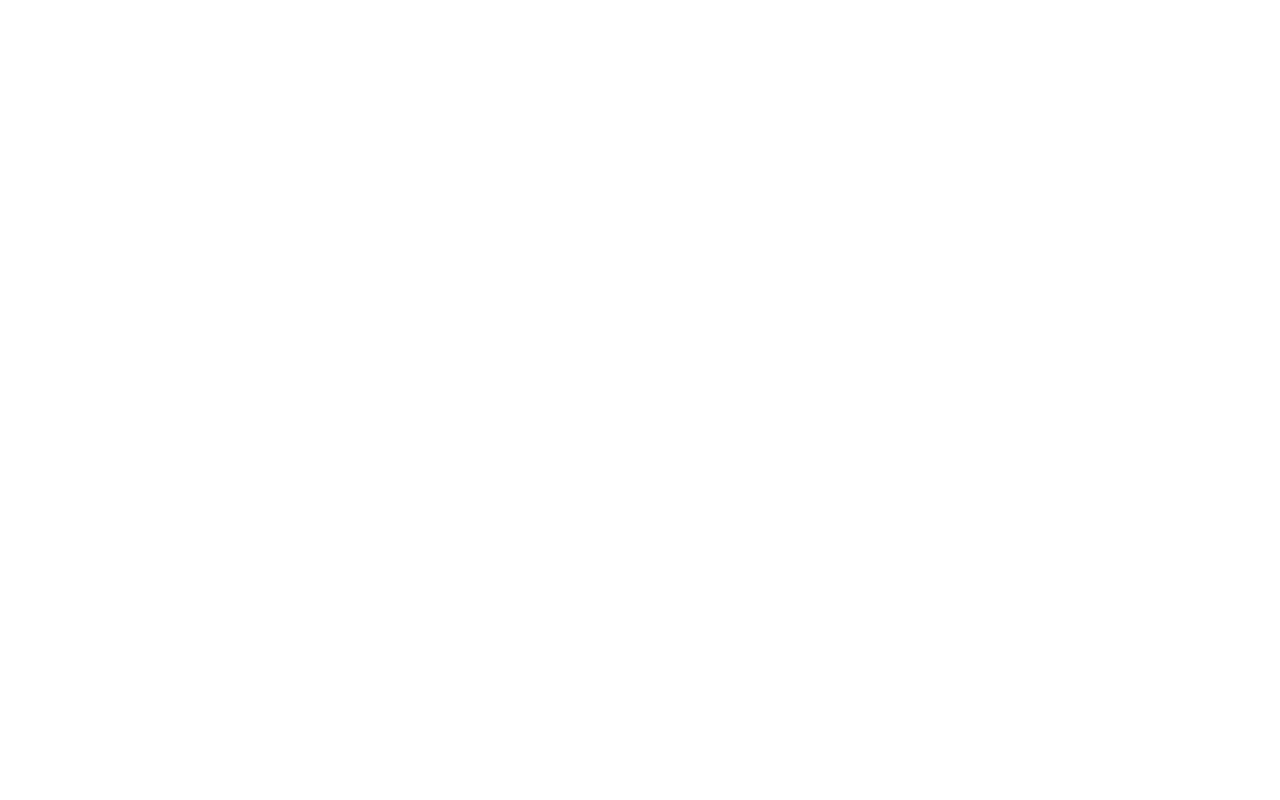
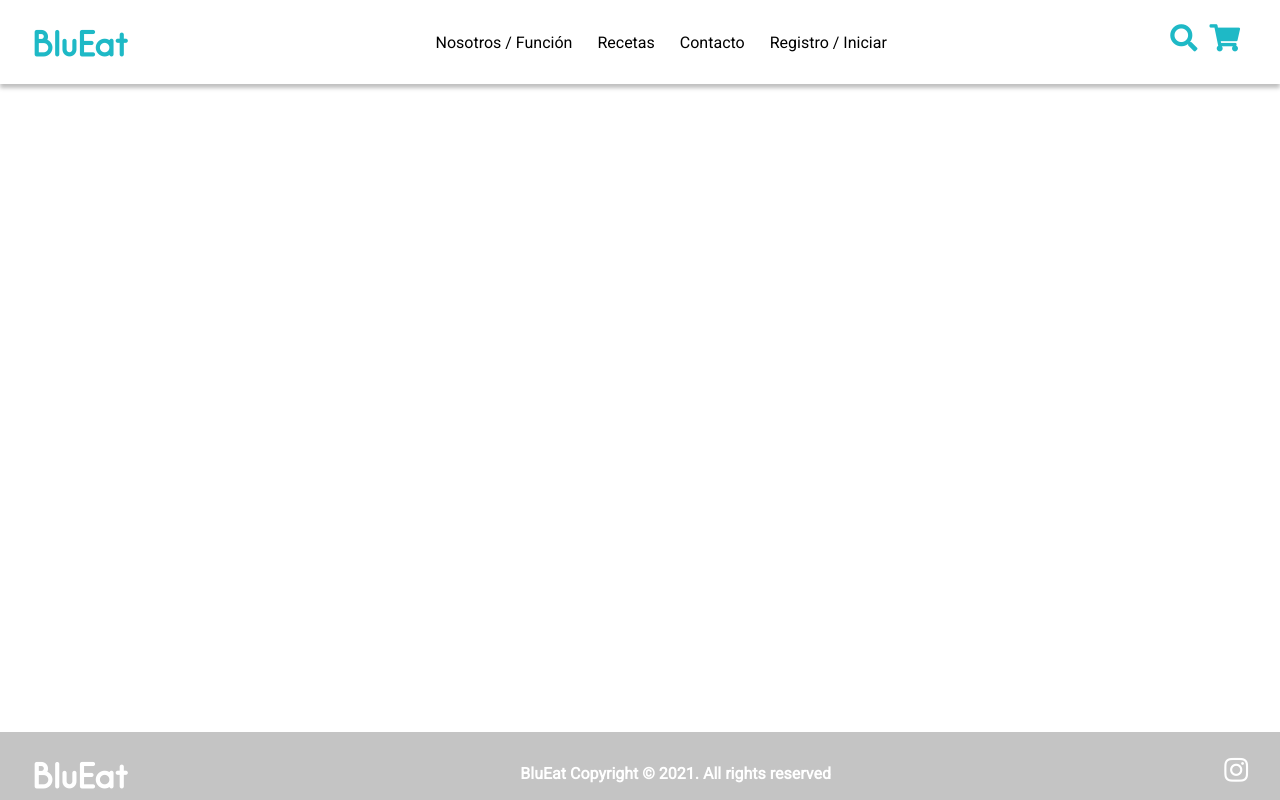
Before and after one commit to psoto-go/1-Prototipo-Blueat, a plain HTML site: page home.html in a window 1280 px wide. Drawn offline with Linux system fonts and the light colour scheme.

Commit message:
navbar and footer

```diff
--- /dev/null
+++ b/assets/scss/base/_extends.scss
@@ -0,0 +1,6 @@
+%transform-hov {
+    transform: scale(1.1);
+    transition: all 1s;
+    cursor: pointer;
+    text-shadow: 2px 7px 7px $grey-color;
+}
--- /dev/null
+++ b/assets/scss/base/_fonts.scss
@@ -0,0 +1,9 @@
+@font-face {
+  font-family: hanken-book;
+  src: url(/fonts/hanken-book-webfont.woff);
+}
+
+@font-face {
+  font-family: hanken-light;
+  src: url(/fonts//hanken-light-webfont.woff);
+}
--- /dev/null
+++ b/assets/scss/base/_imports.scss
@@ -0,0 +1,16 @@
+// BASE
+@import "../base/fonts";
+@import "../base/normalize";
+@import "../base/variables";
+@import "./extends.scss";
+
+// COMPONENTS
+@import "../components/footer";
+@import "../components/main";
+@import "../components/navbar";
+
+// PAGES
+@import "../pages/home";
+
+//QUERIES
+@import "../mediaQuery/query";
--- /dev/null
+++ b/assets/scss/base/_normalize.scss
@@ -0,0 +1,12 @@
+* {
+  margin: 0;
+  padding: 0;
+  text-decoration: none;
+  list-style: none;
+}
+
+body {
+  font-family: "Roboto", sans-serif;
+  color: black;
+  margin: 130px, 160px;
+}
--- /dev/null
+++ b/assets/scss/base/_variables.scss
@@ -0,0 +1,4 @@
+$logo-color: #1eb9c6;
+$white-color: #ffffff;
+$lightBlue-color: #83adff;
+$grey-color: #c4c4c4;
--- /dev/null
+++ b/assets/scss/components/_footer.scss
@@ -0,0 +1,34 @@
+.footer-container {
+  display: flex;
+  position: absolute;
+  width: 100%;
+  height: 68px;
+  bottom: 0px;
+  background: $grey-color;
+  .footer-box {
+    display: flex;
+    justify-content: space-between;
+    width: 100%;
+    align-content: center;
+    padding: 1.5rem 2rem;
+    h3.logo {
+      font-family: "hanken-book";
+      color: $white-color;
+      font-size: 2rem;
+      align-content: center;
+    }
+    i {
+      color: $white-color;
+      font-size: 1.7rem;
+      &:hover {
+        color: $lightBlue-color;
+        @extend %transform-hov;
+      }
+    }
+    h4 {
+      font-size: 1rem;
+      color: $white-color;
+      padding-top: 0.5rem;
+    }
+  }
+}
--- /dev/null
+++ b/assets/scss/components/_navbar.scss
@@ -0,0 +1,56 @@
+.flex-container {
+  display: flex;
+  position: absolute;
+  width: 100%;
+  height: 84px;
+  left: 0px;
+  top: 0px;
+  background: #ffffff;
+  box-shadow: 0px 4px 4px rgba(0, 0, 0, 0.25);
+
+  .navbar {
+    display: flex;
+    justify-content: space-between;
+    width: 100%;
+    align-content: center;
+    padding: 1.5rem 2rem;
+
+    .navbar-logo {
+      justify-items: left;
+      align-items: center;
+      h3.logo {
+        font-family: "hanken-book";
+        color: $logo-color;
+        font-size: 2rem;
+        align-content: center;
+        &:hover {
+          @extend %transform-hov;
+        }
+      }
+    }
+
+    .navbar-list {
+      justify-items: right;
+      align-items: center;
+      display: flex;
+      flex-direction: row;
+      .navbar-item {
+        padding-left: 25px;
+        &:hover {
+          @extend %transform-hov;
+        }
+      }
+    }
+
+    .navbar-icons {
+      i {
+        color: $logo-color;
+        font-size: 1.7rem;
+        padding-right: 0.5rem;
+        &:hover {
+          @extend %transform-hov;
+        }
+      }
+    }
+  }
+}
--- /dev/null
+++ b/assets/scss/style.scss
@@ -0,0 +1 @@
+@import "../scss/base/imports";
--- a/home.html
+++ b/home.html
@@ -4,9 +4,64 @@
     <meta charset="UTF-8">
     <meta http-equiv="X-UA-Compatible" content="IE=edge">
     <meta name="viewport" content="width=device-width, initial-scale=1.0">
+
+    <!-- FONT -->
+    <link rel="preconnect" href="https://fonts.googleapis.com">
+    <link rel="preconnect" href="https://fonts.gstatic.com" crossorigin>
+    <link href="https://fonts.googleapis.com/css2?family=Roboto&display=swap" rel="stylesheet">
+
+    <!-- ICONS -->
+    <link rel="stylesheet" href="https://use.fontawesome.com/releases/v5.8.1/css/all.css" integrity="sha384-50oBUHEmvpQ+1lW4y57PTFmhCaXp0ML5d60M1M7uH2+nqUivzIebhndOJK28anvf" crossorigin="anonymous">
+
+
+    <!-- CSS -->
+    <link rel="stylesheet" href="assets/css/style.css">
+
+    <!--SEO-->
+    <meta name="author" content="Ayelen Barrale. Web Development"/>
+    <meta name="copyright" content="Blueat 2021"/>
+    <meta name="keywords" content="supermercado online, compra económica, carrefour, mercadona, recetas">
+    <meta name="description" content="Tienda online donde puedes hacer tus compras en base a recetas que vayas a cocinar en la semana.">
+    <link rel="shortcut icon" href="" type="image/x-icon">
     <title>Blueat</title>
+    <!--Protocolo Open Graph-->
+   <meta property= "og:title" content="Blueat">
+   <meta property= "og:description" content="Tienda online donde puedes hacer tus compras en base a recetas que vayas a cocinar en la semana.">
+   <meta property= "og:image" content= "" >
+   <meta property= "og:url" content= "https://blueat.es" >
+   <meta property= "og:type" content= "website" >
+   <meta property= "og:locale" content= "es_ES" >
+
 </head>
 <body>
+    <header class="flex-container">
+        <nav class="navbar">
+            <div class="navbar-logo">
+                <h3 class="logo">BluEat</h3>
+            </div>
+            <ul class="navbar-list">
+                <li class="navbar-item"><a href=""></a>Nosotros / Función</li>
+                <li class="navbar-item"><a href=""></a>Recetas</li>
+                <li class="navbar-item"><a href=""></a>Contacto</li>
+                <li class="navbar-item"><a href=""></a>Registro / Iniciar</li>
+            </ul>
+            <div class="navbar-icons">
+                <a href="" class="search-icon"><i class="fas fa-search"></i></a>
+                <a href="" class="cart-icon"><i class="fas fa-shopping-cart"></i></a>
+            </div>
+        </nav>
+    </header>
+
+
+    <footer class="footer-container">
+        <div class="footer-box">
+            <h3 class="logo">BluEat</h3>
+            <h4>BluEat Copyright © 2021. All rights reserved</h4>
+            <a href="#"><i class="fab fa-instagram"></i></a>
+        </div>
+    </footer>
+
+
 
 </body>
 </html>
```
Also changed, not shown: assets/css/style.css (added), assets/scss/components/_main.scss (added), assets/scss/mediaQuery/_query.scss (added), assets/scss/pages/_home.scss (added), fonts/hanken-book-webfont.woff (added), fonts/hanken-light-webfont.woff (added), 1 other file.
